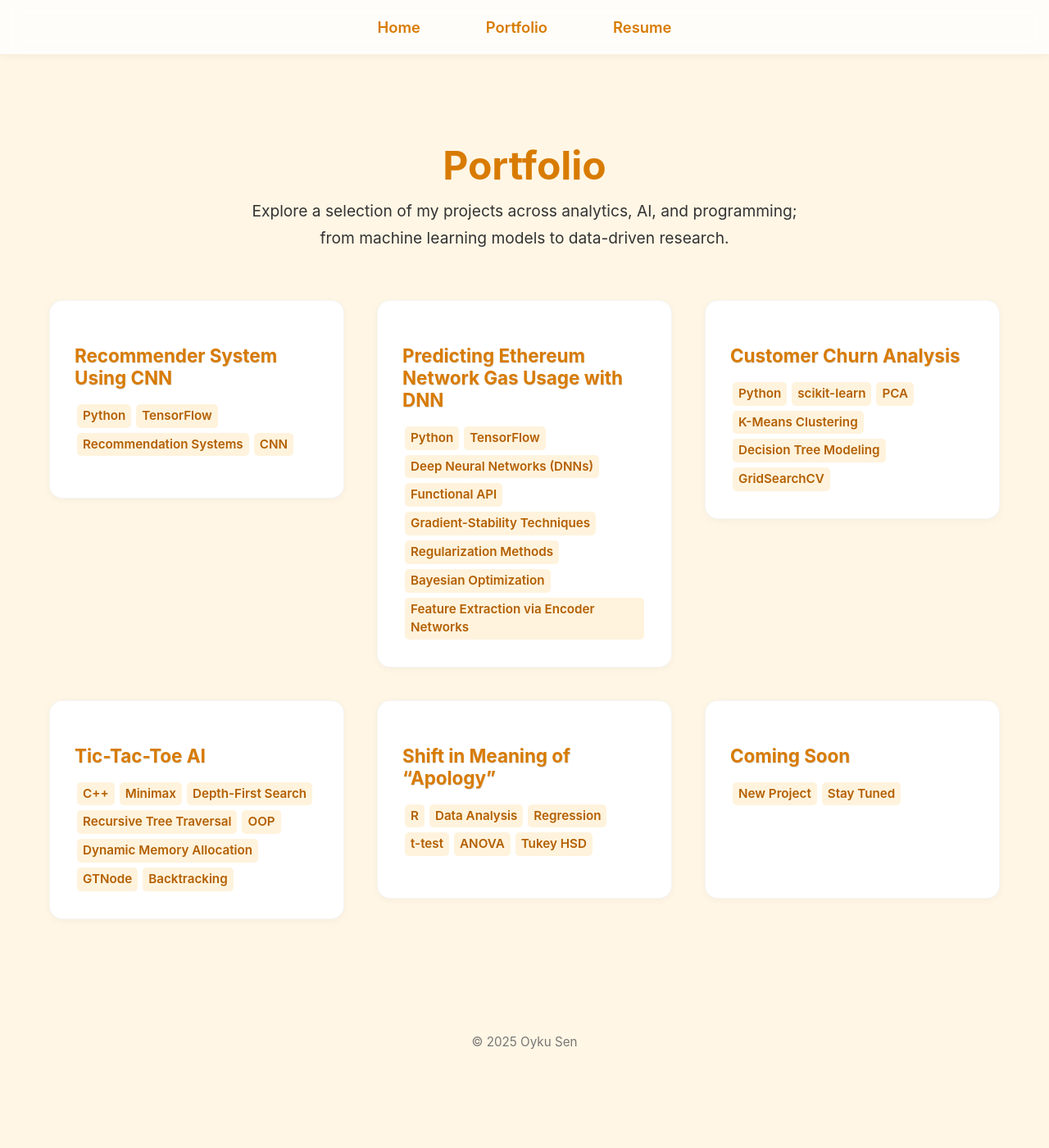
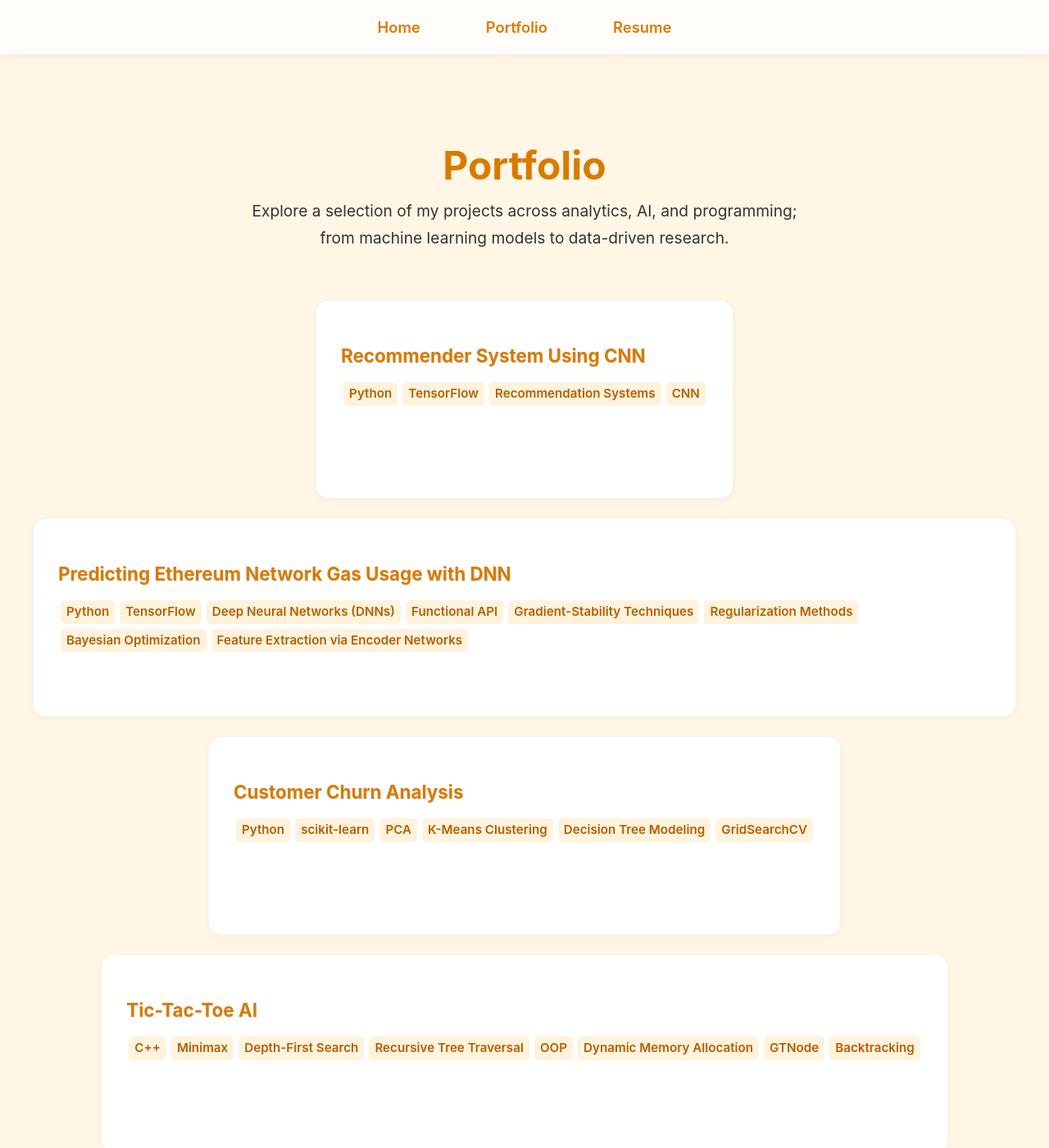
Before and after one commit to oykusen39/oykusen39.github.io, a Jekyll site: the page portfolio.html, which Jekyll copies as it is, in a window 1280 px wide and 1400 px high. Shown: the whole window at 82% size. Built offline with Jekyll 4.4.1, drawn with Linux system fonts in a browser that asks for light colours.

Commit message:
Update portfolio.html

```diff
--- a/portfolio.html
+++ b/portfolio.html
@@ -79,13 +79,14 @@
 
     /* GRID */
     .grid {
-      display: grid;
-      grid-template-columns: repeat(auto-fit, minmax(320px, 1fr));
-      gap: 40px;
+      display: flex;
+      flex-wrap: wrap;
+      justify-content: center;
+      align-items: flex-start;
+      gap: 24px;
       max-width: 1200px;
       margin: 0 auto;
-      padding: 0 60px 100px;
-      align-items: start;
+      padding: 0 40px 80px;
     }
 
     .card {
```
